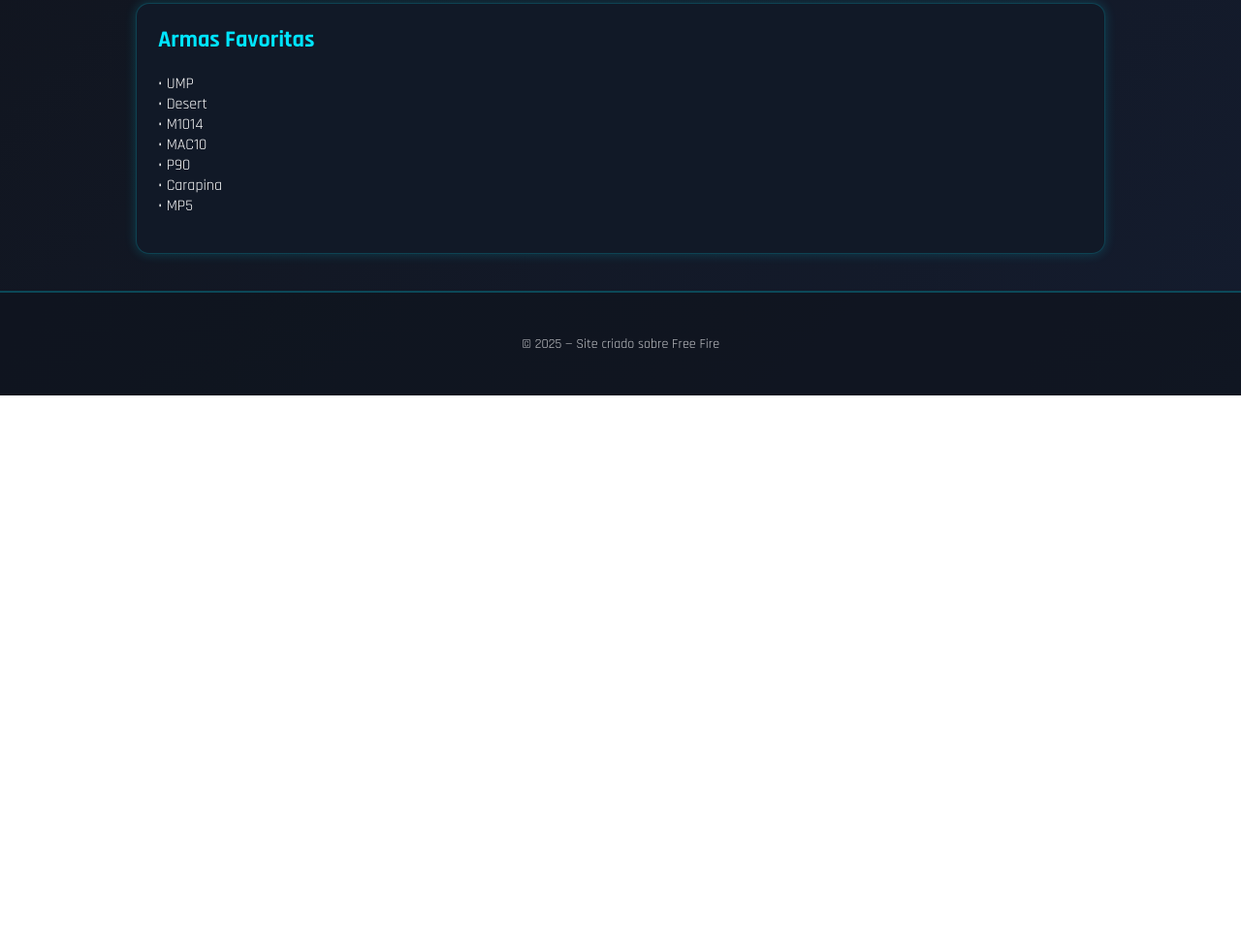
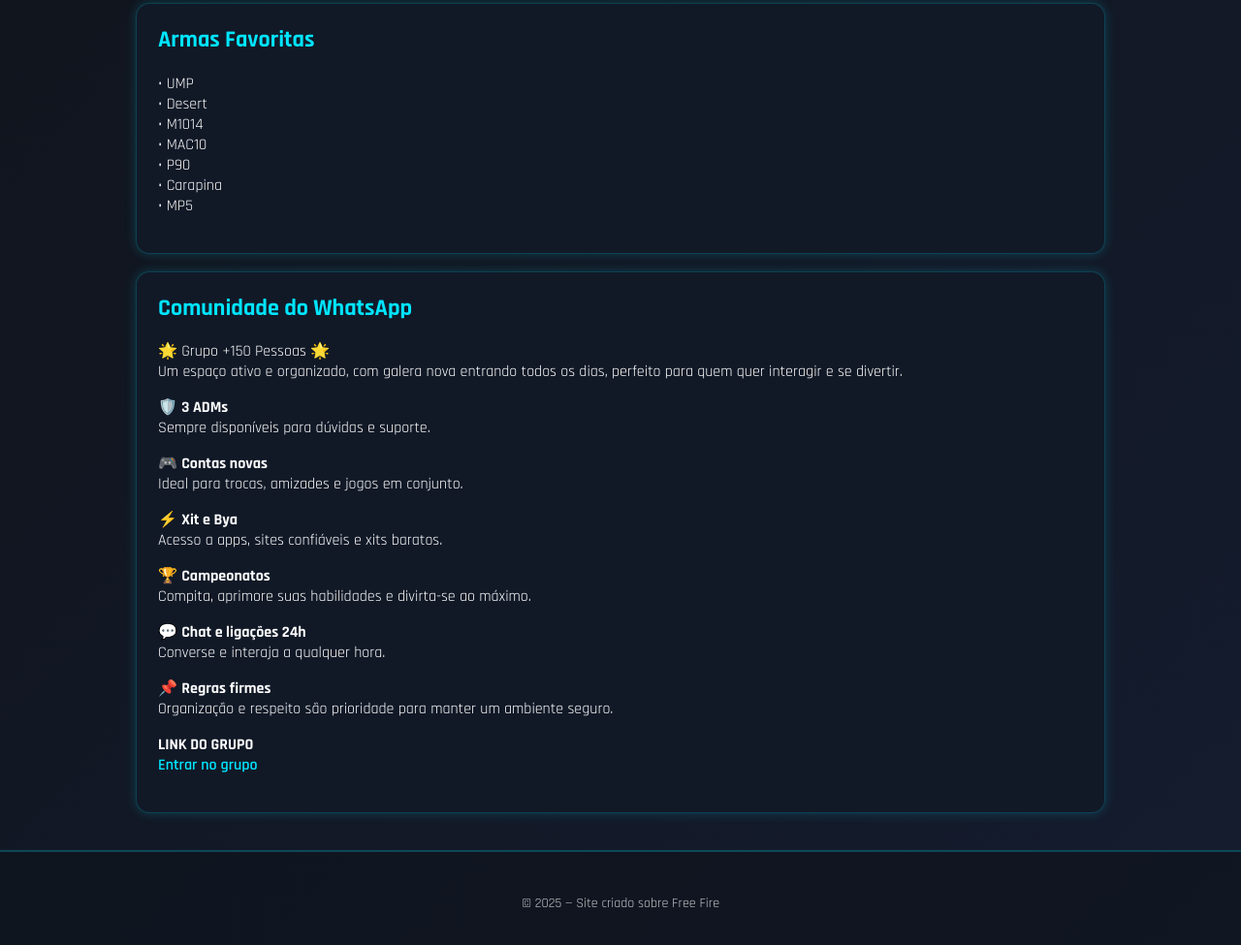
Before and after one commit to jkkdieison-prog/jkkdieison-prog.github.io, a plain HTML site: page index.html in a window 1280 px wide. Shown: the part 2300-3275 px from the top of the page at 97% size. Before the commit the page ends 2708 px from the top, so only its background shows below. Drawn offline with Linux system fonts and the light colour scheme.

Commit message:
Update index.html

```diff
--- a/index.html
+++ b/index.html
@@ -1,4 +1,4 @@
-<!doctype html>
+ <!doctype html>
 
 <html lang="pt-BR">
 <head>
@@ -79,6 +79,26 @@
   <p>• UMP<br>• Desert<br>• M1014<br>• MAC10<br>• P90<br>• Carapina<br>• MP5</p>
 </section>
 
+<section class="card">
+  <h2>Comunidade do WhatsApp</h2>
+  <p>🌟 Grupo +150 Pessoas 🌟<br>
+  Um espaço ativo e organizado, com galera nova entrando todos os dias, perfeito para quem quer interagir e se divertir.</p>
+  <p>🛡️ <strong>3 ADMs</strong><br>
+  Sempre disponíveis para dúvidas e suporte.</p>
+  <p>🎮 <strong>Contas novas</strong><br>
+  Ideal para trocas, amizades e jogos em conjunto.</p>
+  <p>⚡ <strong>Xit e Bya</strong><br>
+  Acesso a apps, sites confiáveis e xits baratos.</p>
+  <p>🏆 <strong>Campeonatos</strong><br>
+  Compita, aprimore suas habilidades e divirta-se ao máximo.</p>
+  <p>💬 <strong>Chat e ligações 24h</strong><br>
+  Converse e interaja a qualquer hora.</p>
+  <p>📌 <strong>Regras firmes</strong><br>
+  Organização e respeito são prioridade para manter um ambiente seguro.</p>
+  <p><strong>LINK DO GRUPO</strong><br>
+  <a href="https://chat.whatsapp.com/FrLlswcg4WdDg8HqSB08wW?mode=ems_copy_c" target="_blank">Entrar no grupo</a></p>
+</section>
+
 </main>  <footer>
     <p>© 2025 — Site criado sobre Free Fire</p>
   </footer>
```
